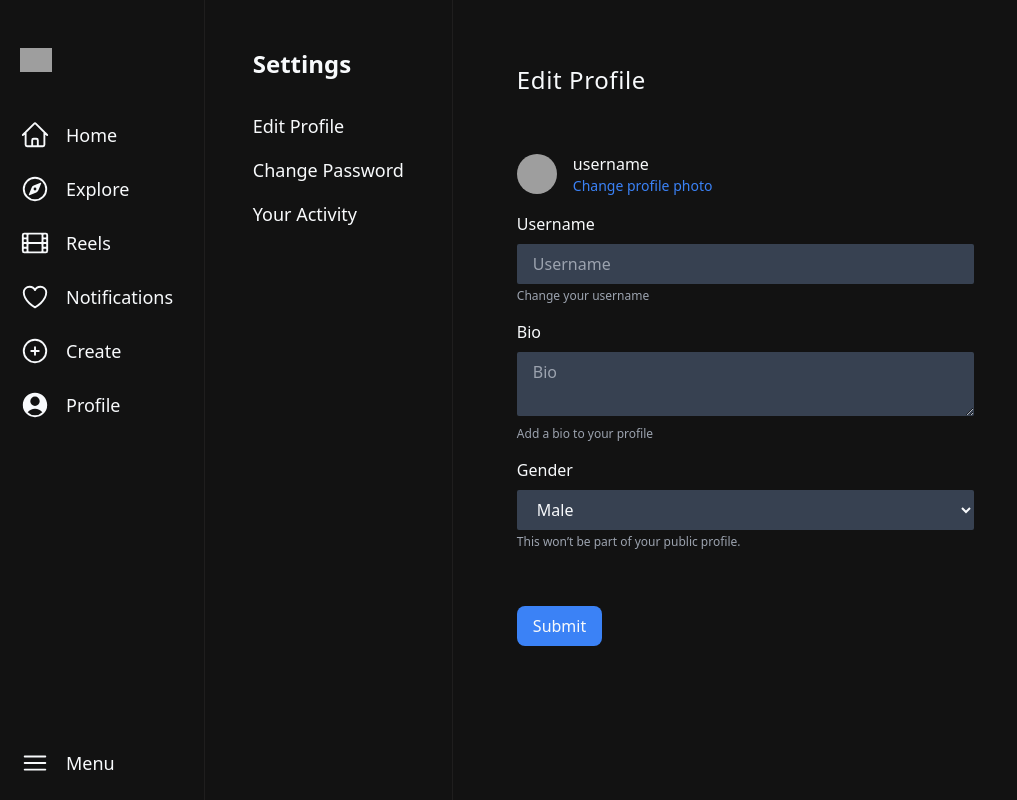
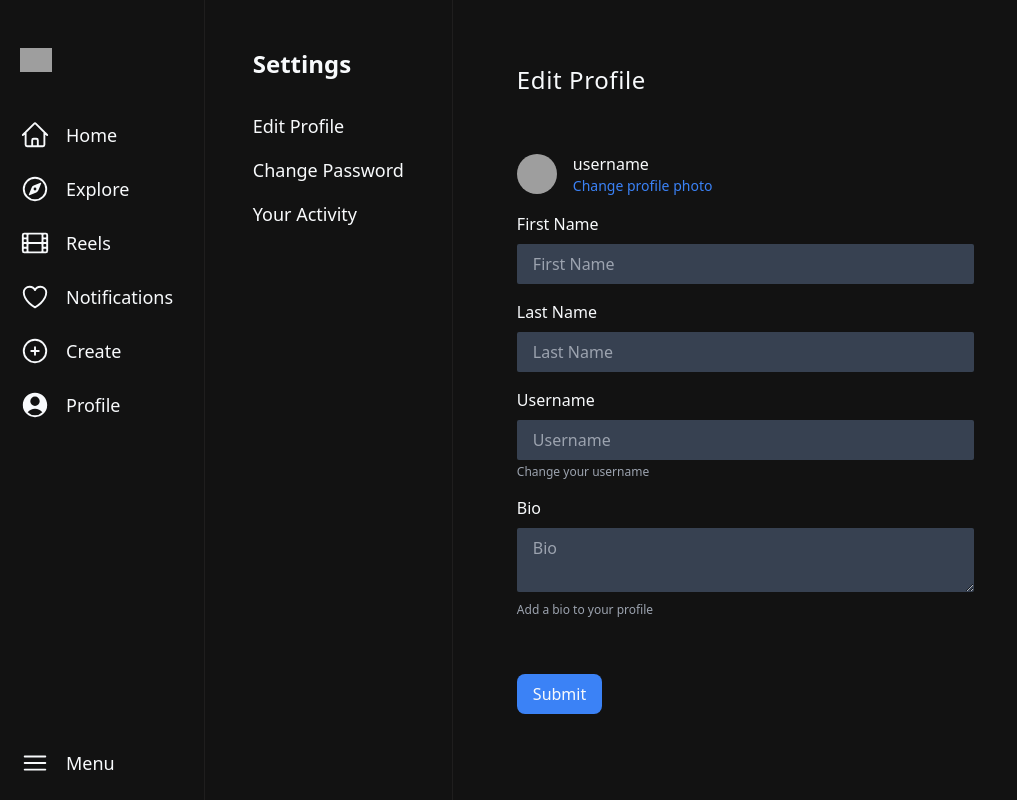
Before and after one commit to rustam-tolipov/rasmga-ol, a React (Vite) app: page /account/edit in a window 1280 px wide. Shown: the whole page, without its empty margins (0-1017 px from the left). Built offline with nearby package versions, Linux system fonts and the light colour scheme; no server answers; grey boxes are pictures that could not be loaded.

Commit message:
Edit User

```diff
--- a/src/pages/EditProfile.jsx
+++ b/src/pages/EditProfile.jsx
@@ -2,12 +2,51 @@ import React from "react";
 import TopHeader from "../ui/TopHeader";
 import { useNavigate } from "react-router-dom";
 import { HiChevronLeft } from "react-icons/hi2";
+import { useForm } from "react-hook-form";
+import { useMutation, useQuery } from "@tanstack/react-query";
+import { editProfile, getMe } from "../services/apiUsers";
+import toast from "react-hot-toast";
 
 const EditProfile = () => {
+  const {
+    isLoading: meLoading,
+    data: me,
+    error: meError,
+  } = useQuery({
+    queryKey: ["me"],
+    queryFn: getMe,
+  });
+
+  const { register, handleSubmit } = useForm({
+    defaultValues: {
+      id: me?.id,
+      username: me?.username,
+      bio: me?.bio,
+      firstName: me?.first_name,
+      lastName: me?.last_name,
+    },
+  });
+
+  console.log(me);
+
+  const { mutate, isLoading } = useMutation({
+    mutationFn: editProfile,
+    onSuccess: () => {
+      toast.success("Profile updated successfully");
+    },
+    onError: (error) => {
+      toast.error("An error occurred: " + error.message);
+    },
+  });
+
   const navigate = useNavigate();
 
   const handleBack = () => {
     navigate(-1);
+  };
+
+  const onSubmit = (data) => {
+    mutate(data);
   };
 
   return (
@@ -21,7 +60,7 @@ const EditProfile = () => {
           <li className="text-lg">Your Activity</li>
         </ul>
       </div>
-      <div className="flex xl:w-1/2 flex-col xl:pl-12 xl:pt-12">
+      <div className="flex flex-col xl:w-1/2 xl:pl-12 xl:pt-12">
         <TopHeader>
           <HiChevronLeft className="mr-auto text-2xl" onClick={handleBack} />
 
@@ -30,7 +69,10 @@ const EditProfile = () => {
           </h1>
         </TopHeader>
 
-        <div className="mt-12 flex h-full flex-col gap-4 px-4 py-4 sm:mt-0">
+        <form
+          className="mt-12 flex h-full flex-col gap-4 px-4 py-4 sm:mt-0"
+          onSubmit={handleSubmit(onSubmit)}
+        >
           <h1 className="text-2xl tracking-wide">Edit Profile</h1>
 
           <div className="mt-10 flex flex-row items-center gap-4">
@@ -52,22 +94,34 @@ const EditProfile = () => {
           </div>
 
           <div className="flex flex-col gap-4">
-            {/* <div>
-            <label htmlFor="name" className="text-md font-medium">
-              Website
-            </label>
+            <div>
+              <label htmlFor="firstName" className="text-md font-medium">
+                First Name
+              </label>
 
-            <input
-              type="text"
-              id="name"
-              className="mt-2 w-full rounded-sm bg-gray-700 px-4 py-2 outline-none"
-              placeholder="Website"
-            />
+              <input
+                type="text"
+                id="firstName"
+                className="mt-2 w-full rounded-sm bg-gray-700 px-4 py-2 outline-none"
+                placeholder="First Name"
+                {...register("firstName")}
+              />
+            </div>
 
-            <p className="mt-1 text-xs text-gray-400">
-              Change your website or blog
-            </p>
-          </div> */}
+            <div>
+              <label htmlFor="lastName" className="text-md font-medium">
+                Last Name
+              </label>
+
+              <input
+                type="text"
+                id="lastName"
+                className="mt-2 w-full rounded-sm bg-gray-700 px-4 py-2 outline-none"
+                placeholder="Last Name"
+                {...register("lastName")}
+              />
+            </div>
+
             <div>
               <label htmlFor="name" className="text-md font-medium">
                 Username
@@ -78,6 +132,7 @@ const EditProfile = () => {
                 id="name"
                 className="mt-2 w-full rounded-sm bg-gray-700 px-4 py-2 outline-none"
                 placeholder="Username"
+                {...register("username")}
               />
 
               <p className="mt-1 text-xs text-gray-400">Change your username</p>
@@ -91,13 +146,14 @@ const EditProfile = () => {
                 id="name"
                 className="mt-2 w-full rounded-sm bg-gray-700 px-4 py-2 outline-none"
                 placeholder="Bio"
+                {...register("bio")}
               />
 
               <p className="mt-1 text-xs text-gray-400">
                 Add a bio to your profile
               </p>
             </div>
-            <div>
+            {/* <div>
               <label htmlFor="name" className="text-md font-medium">
                 Gender
               </label>
@@ -105,6 +161,7 @@ const EditProfile = () => {
               <select
                 id="name"
                 className="mt-2 w-full rounded-sm bg-gray-700 px-4 py-2 outline-none"
+                {...register("gender")}
               >
                 <option value="Male">Male</option>
                 <option value="Female">Female</option>
@@ -113,13 +170,13 @@ const EditProfile = () => {
               <p className="mt-1 text-xs text-gray-400">
                 This won’t be part of your public profile.
               </p>
-            </div>
+            </div> */}
           </div>
 
           <button className="mt-10 w-fit rounded-lg bg-blue-500 px-4 py-2 text-gray-50">
             Submit
           </button>
-        </div>
+        </form>
       </div>
     </div>
   );
--- a/src/services/apiUsers.js
+++ b/src/services/apiUsers.js
@@ -16,3 +16,8 @@ export async function getSuggestions() {
   const response = await axios.get(`${BASE_URL}/suggestions`);
   return response.data;
 }
+
+export async function editProfile(profile) {
+  const response = await axios.put(`${BASE_URL}/auth/edit`, profile);
+  return response.data;
+}
```
